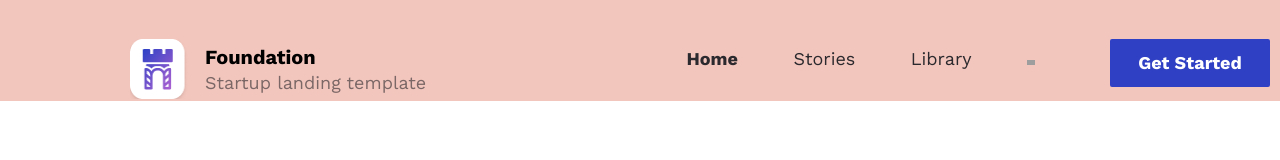
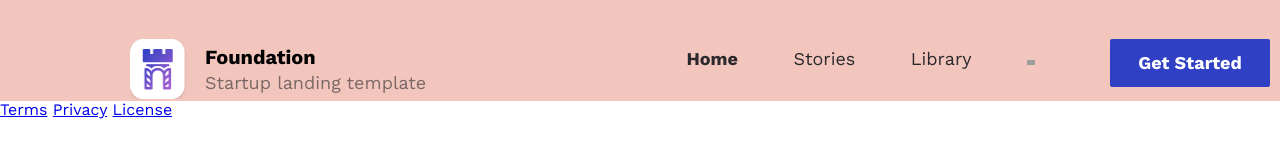
Before and after one commit to Amina117/responsive-layout, a plain HTML site: page responsive-layout/index.html in a window 1280 px wide. Shown: the top 160 px of the page. Drawn offline with nearby package versions, Linux system fonts and the light colour scheme; grey boxes are pictures that could not be loaded.

Commit message:
add footer

```diff
--- a/responsive-layout/index.html
+++ b/responsive-layout/index.html
@@ -20,7 +20,7 @@
   </head>
   <body>
     <div class="page">
-    <div class="top-section">
+      <div class="top-section">
         <header class="header">
           <div class="logo">
             <img class="logo__image" src="./images/Icon.png" alt="logo" />
@@ -30,7 +30,9 @@
             </div>
           </div>
           <nav class="navigation">
-            <a href="#" class="navigation__item navigation__item_selected">Home</a>
+            <a href="#" class="navigation__item navigation__item_selected"
+              >Home</a
+            >
             <a href="#" class="navigation__item">Stories</a>
             <a href="#" class="navigation__item">Library</a>
             <i class="navigation__arrow"></i>
@@ -39,6 +41,19 @@
         </header>
         <section class="headline"></section>
       </div>
+      <footer class="footer">
+        <div class="useful-link"></div>
+        <div class="footer-links">
+          <nav class="footer-navigation">
+            <a class="footer-navigation__item" href="#">Terms</a>
+            <a class="footer-navigation__item" href="#">Privacy</a>
+            <a class="footer-navigation__item" href="#">License</a>
+          </nav>
+          <div class="social-links">
+
+          </div>
+        </div>
+      </footer>
     </div>
   </body>
 </html>
```
